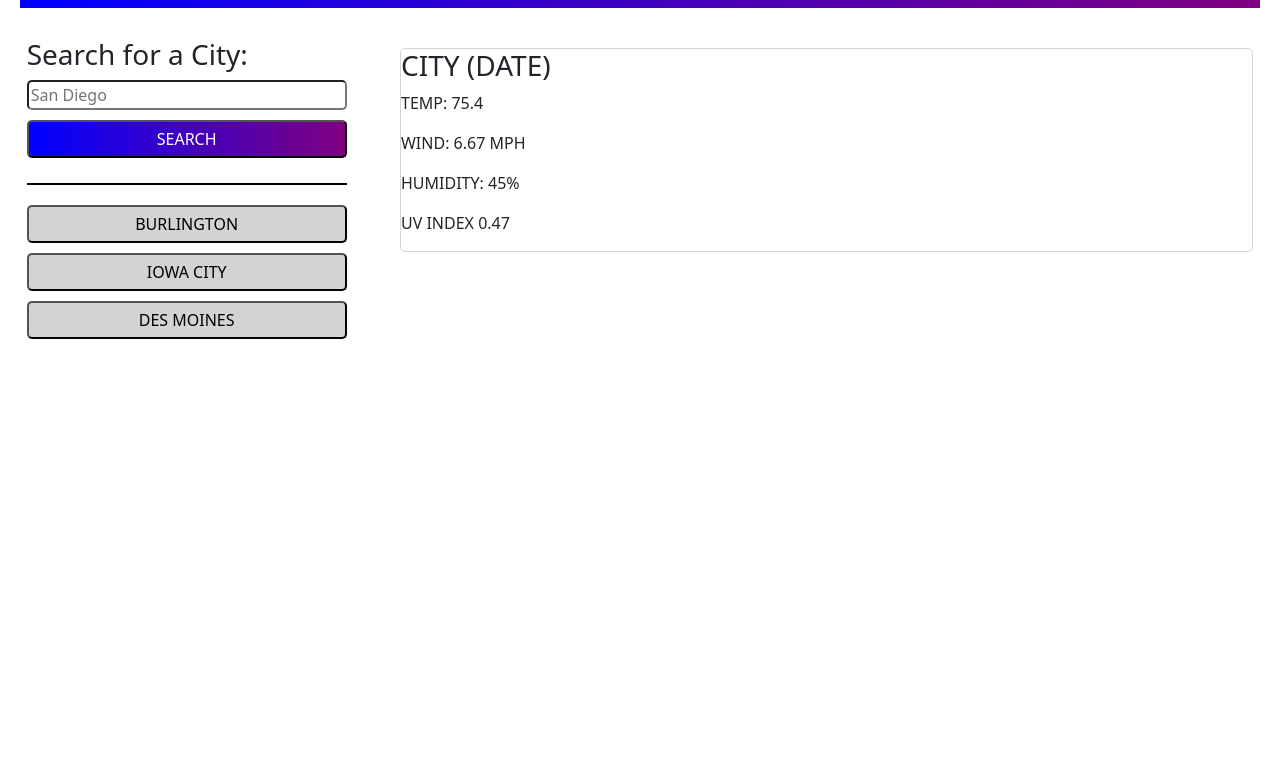
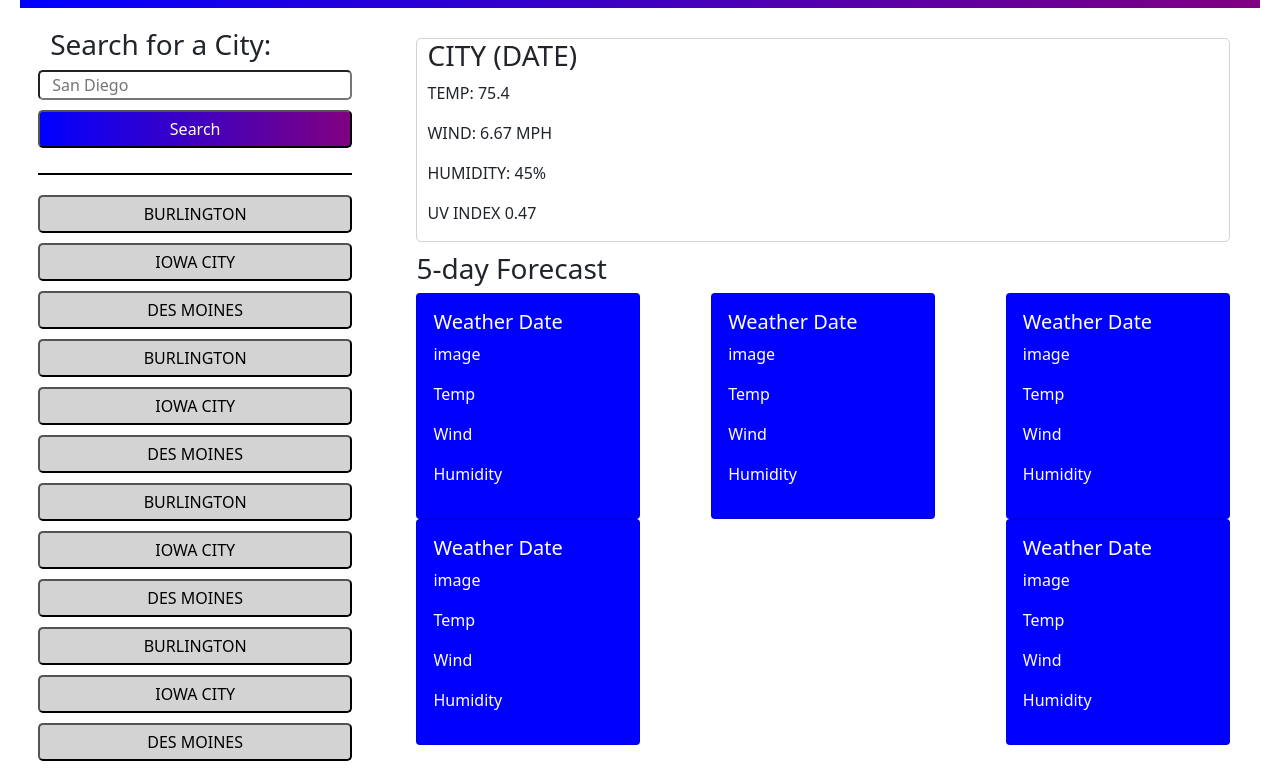
Before and after one commit to cory-hall/totally-accurate-weather-app, a plain HTML site: page index.html in a window 1280 px wide. Shown: the part 78-849 px from the top of the page. Before the commit the page ends 800 px from the top, so only its background shows below. Drawn offline with nearby package versions, Linux system fonts and the light colour scheme.

Commit message:
finished html/css foundation

```diff
--- a/assets/css/style.css
+++ b/assets/css/style.css
@@ -30,6 +30,9 @@ button {
    padding: 5px;
 }
 
+.container {
+}
+
 .city-search {
 }
 
@@ -55,14 +58,17 @@ button {
    background-color: lightgray;
 }
 
-
-
 .weather-display {
    border: 1px solid lightgray;
-   margin-top: 10px;
+   margin: 10px 0px;
+   padding-left: 10px;
    border-radius: var(--border-radius);
-   align-items: center;
-   height: 70%;
+}
+
+.five-day {
+   width: 14rem;
+   background-color: blue;
+   color: white;
 }
 
 .flex-row {
--- a/index.html
+++ b/index.html
@@ -11,14 +11,127 @@
    <link href="./assets/css/style.css" rel="stylesheet">
 </head>
 
-<body class="flex-column min-100-vh">
+<body>
    <header class="hero">
       <h1 class>
          Totally Accurate Weather App
       </h1>
    </header>
 
-   <main class="flex-row justify-content-around">
+   <main class="container-fluid d-flex justify-content-around">
+      <div class="row flex-row col-12 col-md-3 justify-content-start">
+         <h3>Search for a City: </h3>
+         <input type="text" class="city-input" placeholder="San Diego">
+         <button class="search-btn">Search</button>
+         <div class="breaker-line"></div>
+
+         <button class="city-btn">
+            BURLINGTON
+         </button>
+         <button class="city-btn">
+            IOWA CITY
+         </button>
+         <button class="city-btn">
+            DES MOINES
+         </button>
+         <button class="city-btn">
+            BURLINGTON
+         </button>
+         <button class="city-btn">
+            IOWA CITY
+         </button>
+         <button class="city-btn">
+            DES MOINES
+         </button>
+         <button class="city-btn">
+            BURLINGTON
+         </button>
+         <button class="city-btn">
+            IOWA CITY
+         </button>
+         <button class="city-btn">
+            DES MOINES
+         </button>
+         <button class="city-btn">
+            BURLINGTON
+         </button>
+         <button class="city-btn">
+            IOWA CITY
+         </button>
+         <button class="city-btn">
+            DES MOINES
+         </button>
+      </div>
+
+      <div class="row flex-row col-12 col-md-8 justify-content-around">
+         <div class="flex-column">
+            <div class="weather-display">
+               <h3 class="city">
+                  CITY (DATE)
+               </h3>
+               <p class="temp">
+                  TEMP: 75.4
+               </p>
+               <p class="wind">
+                  WIND: 6.67 MPH
+               </p>
+               <p class="humidity">
+                  HUMIDITY: 45%
+               </p>
+               <p class="uv-index">
+                  UV INDEX 0.47
+               </p>
+            </div>
+            <h3 class="forecast-text">5-day Forecast</h3>
+            <div class="flex-row card-row justify-content-between">
+               <div class="card five-day">
+                  <div class="card-body">
+                     <h5 class="card-date">Weather Date</h5>
+                     <p class="card-img">image</p>
+                     <p class="card-temp">Temp</p>
+                     <p class="card-wind">Wind</p>
+                     <p class="card-humidity">Humidity</p>
+                  </div>
+               </div>
+               <div class="card five-day">
+                  <div class="card-body">
+                     <h5 class="card-date">Weather Date</h5>
+                     <p class="card-img">image</p>
+                     <p class="card-temp">Temp</p>
+                     <p class="card-wind">Wind</p>
+                     <p class="card-humidity">Humidity</p>
+                  </div>
+               </div>
+               <div class="card five-day">
+                  <div class="card-body">
+                     <h5 class="card-date">Weather Date</h5>
+                     <p class="card-img">image</p>
+                     <p class="card-temp">Temp</p>
+                     <p class="card-wind">Wind</p>
+                     <p class="card-humidity">Humidity</p>
+                  </div>
+               </div>
+               <div class="card five-day">
+                  <div class="card-body">
+                     <h5 class="card-date">Weather Date</h5>
+                     <p class="card-img">image</p>
+                     <p class="card-temp">Temp</p>
+                     <p class="card-wind">Wind</p>
+                     <p class="card-humidity">Humidity</p>
+                  </div>
+               </div>
+               <div class="card five-day">
+                  <div class="card-body">
+                     <h5 class="card-date">Weather Date</h5>
+                     <p class="card-img">image</p>
+                     <p class="card-temp">Temp</p>
+                     <p class="card-wind">Wind</p>
+                     <p class="card-humidity">Humidity</p>
+                  </div>
+               </div>
+            </div>
+   </main>
+   <!-- <div class="flex-row col-12 col-md-3 justify-content-around">
       <div class="col-12 col-md-3 city-search">
          <h3 class="city-text">Search for a City:</h3>
          <input type="text" class="city-input" placeholder="San Diego">
@@ -36,9 +149,19 @@
          <button class="city-btn">
             DES MOINES
          </button>
+         <button class="city-btn">
+            BURLINGTON
+         </button>
+         <button class="city-btn">
+            IOWA CITY
+         </button>
+         <button class="city-btn">
+            DES MOINES
+         </button>
+      </div>
    </div>
 
-      <div class="col-12 col-md-8 weather-display">
+   <div class="flex-row col-12 col-md-8 weather-display justify-content-around align-items-start">
       <h3 class="city">
          CITY (DATE)
       </h3>
@@ -55,7 +178,17 @@
          UV INDEX 0.47
       </p>
    </div>
-   </main>
+
+   <div class="card" style="width: 18rem;">
+      <div class="card-body">
+         <h5 class="card-title">Card title</h5>
+         <h6 class="card-subtitle mb-2 text-muted">Card subtitle</h6>
+         <p class="card-text">Some quick example text to build on the card title and make up the bulk of the card's
+            content.</p>
+         <a href="#" class="card-link">Card link</a>
+         <a href="#" class="card-link">Another link</a>
+      </div>
+   </div> -->
    <script src="./assets/js/javascript.js"></script>
 </body>
 
```
Lines whose indentation alone changed are shown as unchanged.
